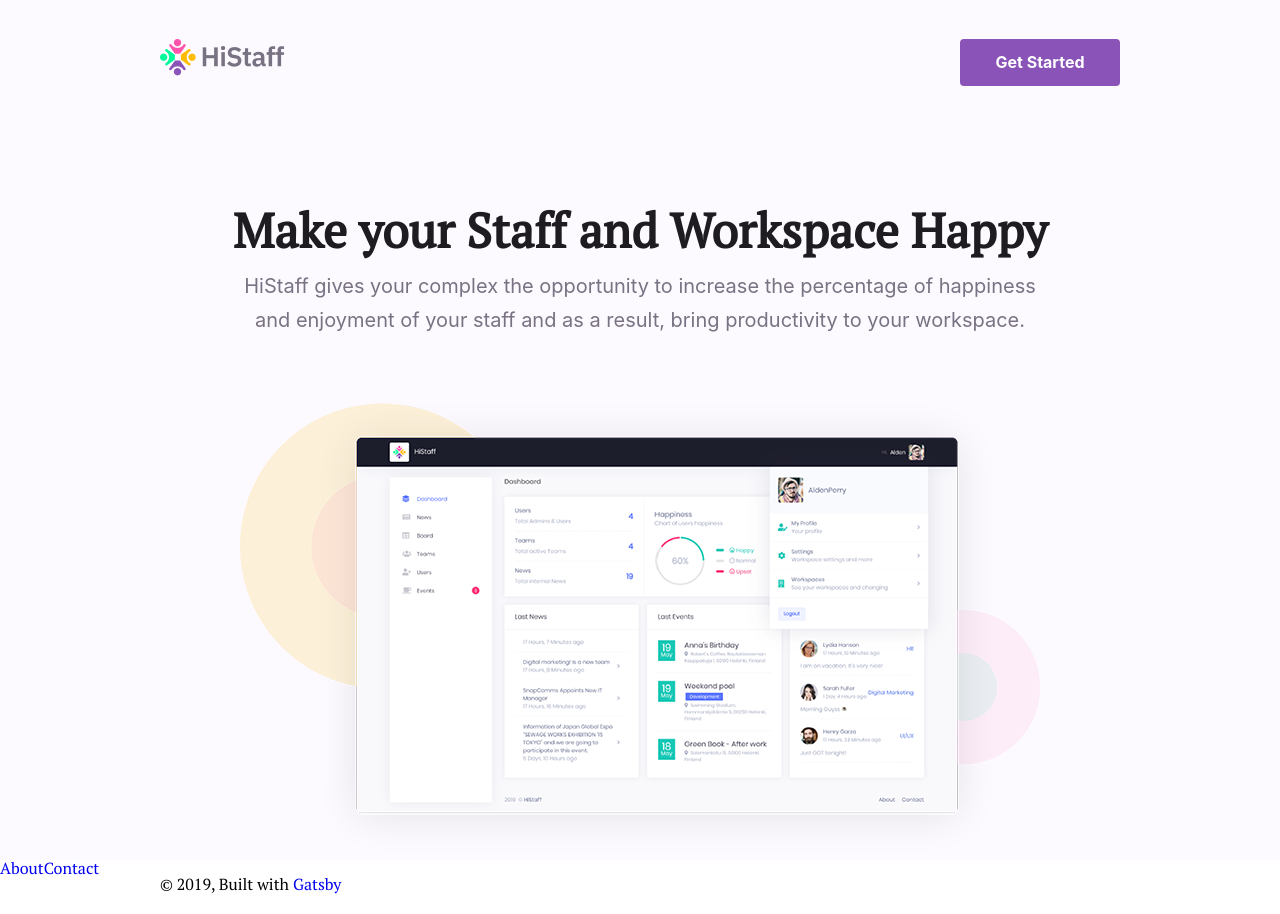
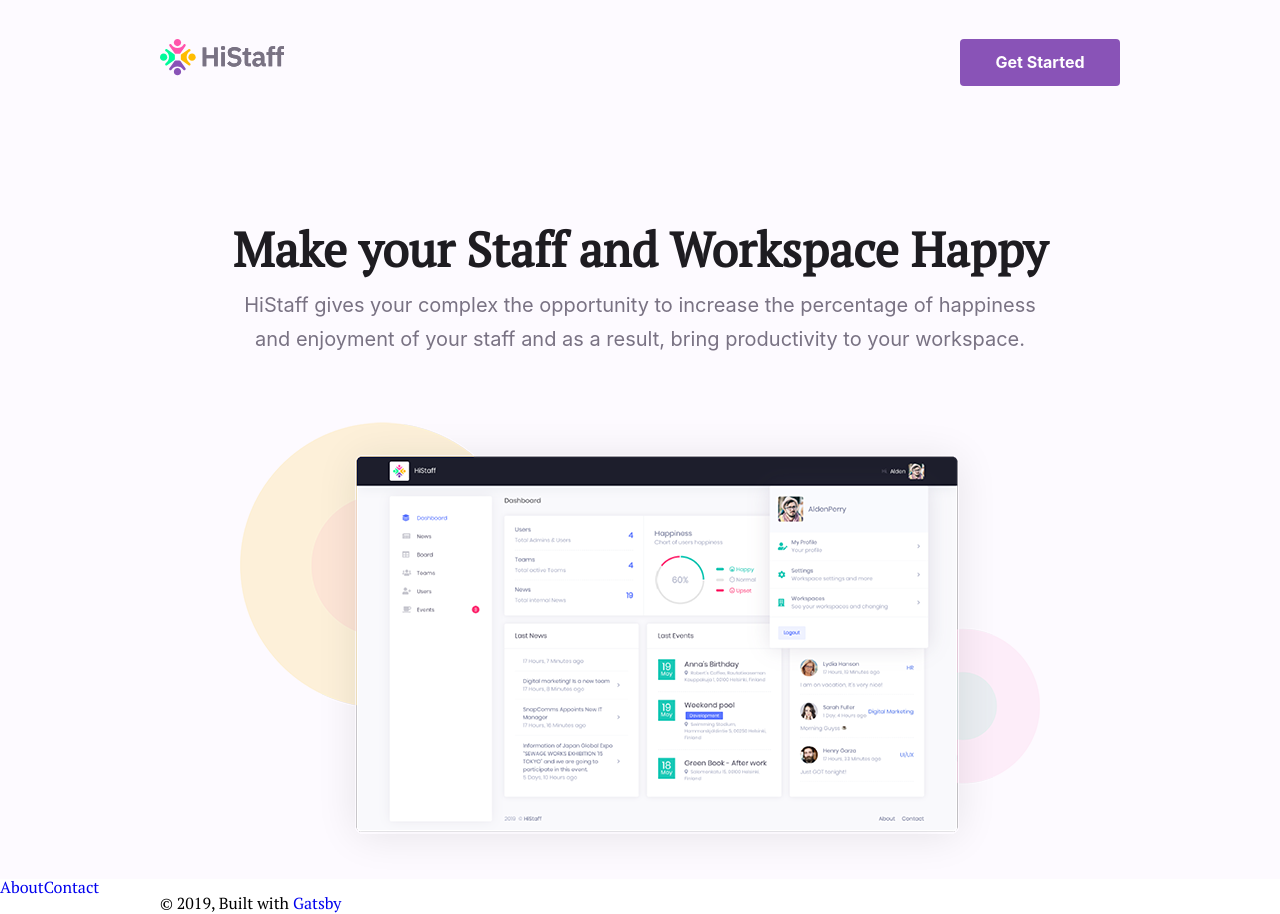
Before and after one commit to histaff/website-static, a Gatsby site: page / in a window 1280 px wide. Built offline with nearby package versions, Linux system fonts and the light colour scheme; Gatsby itself is replaced by a stand-in of ours.

Commit message:
Fix issue

```diff
--- a/src/components/header.js
+++ b/src/components/header.js
@@ -1,7 +1,7 @@
 import {Link} from "gatsby"
 import PropTypes from "prop-types"
 import React from "react"
-import logo from "../images/logo.png"
+import logo from "../images/logo.svg"
 
 const Header = ({siteTitle}) => (
     <header>
--- a/src/styles/_all.scss
+++ b/src/styles/_all.scss
@@ -4,7 +4,7 @@ body {
   header {
     background-color: #FDFAFF;
     display: block;
-    padding: 39px 0 0;
+    padding: 39px 0;
 
     .top-menu {
       display: flex;
@@ -31,7 +31,7 @@ body {
 
   .feature {
     text-align: center;
-    padding: 120px 0 0 0;
+    padding: 100px 0 0 0;
     background-color: #fdfaff;
 
     h1 {
```
Also changed, not shown: src/images/logo.svg (added).
